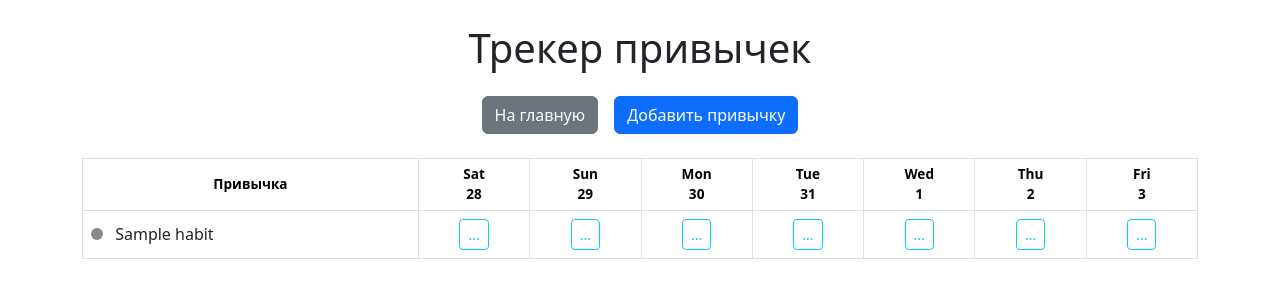
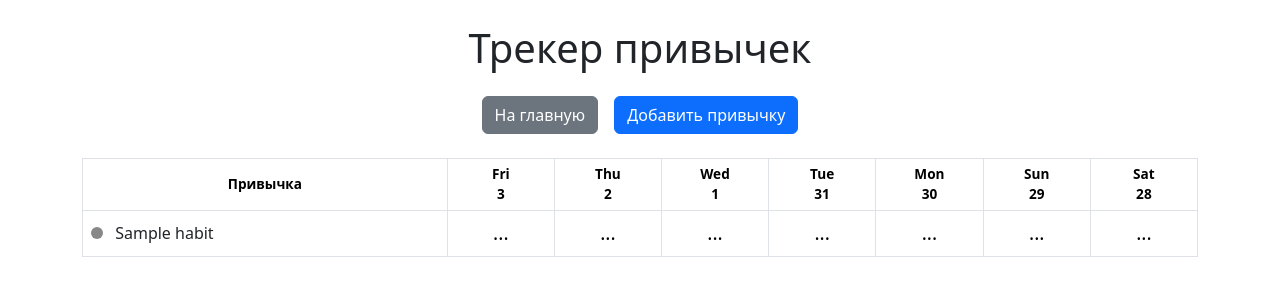
Before and after one commit to sneznaev/telegram-app, a Flask app: page /habits/ in a window 1280 px wide. Shown: the top 300 px of the page. Run offline with Flask 3, Linux system fonts and the light colour scheme; the visitor is signed in with stand-in values (Sample User, id 1); data comes from the database, SQL or seed files in the repository; tables that the repository leaves empty hold one stand-in row (values such as "Sample post").

Commit message:
Модуль трекера привычек. Доработка дизайна вывода

```diff
--- a/app/habits/models.py
+++ b/app/habits/models.py
@@ -33,6 +33,6 @@ class HabitLog(Base):
 
         # Автоматическая проверка выполнения цели
         if habit.type == "yes_no":
-            self.is_completed = value is not None  # Для да/нет: просто наличие значения
+            self.is_completed = False
         elif habit.type == "measurable":
             self.is_completed = value is not None and value >= habit.target_value  # Для измеримых: >= target_value
--- a/app/habits/templates/habits.html
+++ b/app/habits/templates/habits.html
@@ -36,6 +36,36 @@
                 padding: 3px;
             }
         }
+
+		.habit-name {
+			max-width: 150px; /* Ограничиваем ширину */
+			word-wrap: break-word; /* Перенос слов */
+			text-align: left; /* Выровняем текст по левому краю */
+		}
+		.habit-status {
+			font-size: 1.2rem;
+			cursor: pointer;
+			display: inline-block;
+			width: 1.5rem;
+			text-align: center;
+		}
+
+		.habit-status.completed {
+			color: green; /* Зеленый текст для выполненных да-нет */
+		}
+
+		.habit-status.not-completed {
+			color: red; /* Красный текст для невыполненных да-нет */
+		}
+
+		.habit-log.measurable-completed {
+			background-color: #28a745; /* Зеленый фон, соответствующий галочке */
+			color: white; /* Белый текст для контраста */
+		}
+
+
+
+
     </style>
 </head>
 <body>
@@ -63,24 +93,31 @@
             <tbody>
                 {% for habit in habits %}
                 <tr>
-                    <td>
+                    <td class="habit-name">
                         <a href="/habits/{{ habit.id }}/statistics" class="text-decoration-none text-dark">
                             <span class="habit-color" style="background-color: {{ habit.color }}"></span>
                             {{ habit.name }}
                         </a>
                     </td>
                     {% for log in habit.logs %}
-                        <td>
-                            {% if habit.type == 'yes_no' %}
-                                <button class="btn btn-sm btn-{{ 'success' if log.is_completed else 'outline-secondary' }}" onclick="toggleHabitLog('{{ habit.id }}', '{{ log.date }}')">
-                                    ✔
-                                </button>
-                            {% else %}
-								<button class="btn btn-sm btn-{{ 'success' if log.is_completed else 'outline-info' }}" onclick="editHabitValue('{{ habit.id }}', '{{ log.date }}', '{{ log.value|int }}')">
-									{{ log.value|int or '...' }}
-								</button>
-                            {% endif %}
-                        </td>
+					<td class="habit-log {{ 'measurable-completed' if habit.type == 'measurable' and log.is_completed else '' }}">
+						{% if habit.type == 'yes_no' %}
+							<span
+								class="habit-status {{ 'completed' if log.is_completed else 'not-completed' }}"
+								onclick="toggleHabitLog('{{ habit.id }}', '{{ log.date }}')">
+								{{ '✅' if log.is_completed else '❌' }}
+							</span>
+						{% else %}
+							<span
+								class="habit-status"
+								onclick="editHabitValue('{{ habit.id }}', '{{ log.date }}', '{{ log.value }}')">
+								{{ log.value or '...' }}
+							</span>
+						{% endif %}
+					</td>
+
+
+
                     {% endfor %}
                 </tr>
                 {% endfor %}
--- a/app/habits/views.py
+++ b/app/habits/views.py
@@ -32,7 +32,7 @@ def list_habits():
             "day_number": (start_date + timedelta(days=i)).day,  # Число
             "is_today": (start_date + timedelta(days=i)) == today
         } for i in range(days_to_show)
-    ]
+    ][::-1]
 
     # Формирование данных привычек и их логов
     habits_data = []
```
